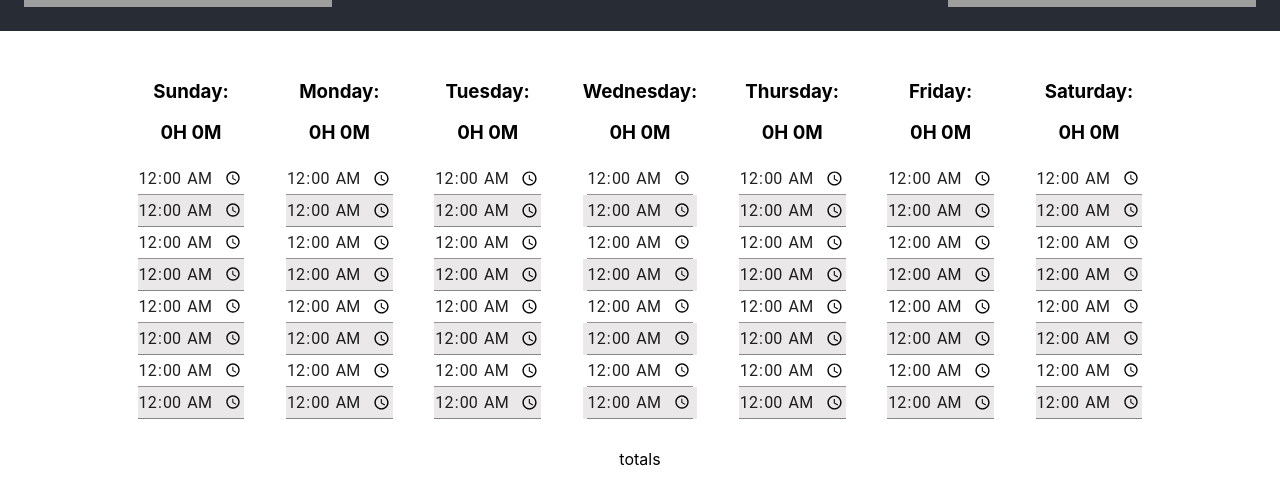
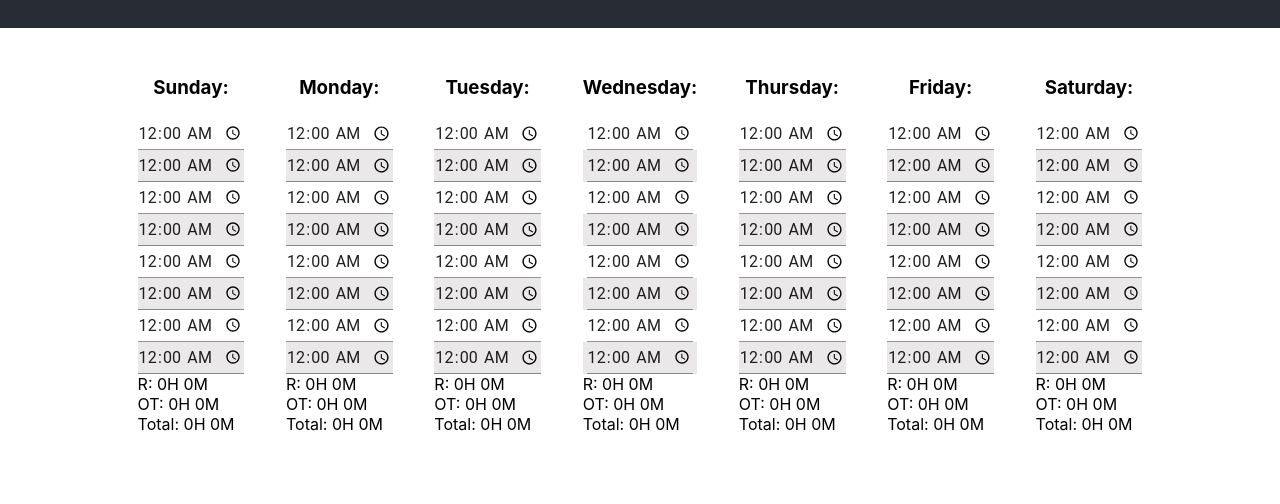
Before and after one commit to Myst1024/shay_timesheet_calculator, a React (Create React App) app: page / in a window 1280 px wide. Shown: the part 248-752 px from the top of the page. Built offline with nearby package versions, Linux system fonts and the light colour scheme; grey boxes are pictures that could not be loaded.

Commit message:
gh pages setup

```diff
--- a/src/App.css
+++ b/src/App.css
@@ -31,7 +31,7 @@
 }
 
 .cat {
-  width:25%;
+  height: 200px;
 }
 
 .headerText {
@@ -41,3 +41,7 @@
 .punchContainer>div:nth-child(even) {
   background-color: #eae8e8;
 }
+
+.totals {
+  text-align: left;
+}
--- a/src/App.js
+++ b/src/App.js
@@ -1,6 +1,5 @@
 import React from 'react';
 import Day from './components/Day.js';
-import Totals from './components/Totals.js'
 import './App.css';
 
 
@@ -14,43 +13,71 @@ class App extends React.Component {
           name: 'Sunday',
           punches: ['00:00','00:00','00:00','00:00','00:00','00:00','00:00','00:00'],
           hours: 0,
-          minutes: 0
+          minutes: 0,
+          regularHours: 0,
+          regularMinutes: 0,
+          overtimeHours: 0,
+          overtimeMinutes: 0,
         },
         {
           name: 'Monday',
           punches: ['00:00','00:00','00:00','00:00','00:00','00:00','00:00','00:00'],
           hours: 0,
-          minutes: 0
+          minutes: 0,
+          regularHours: 0,
+          regularMinutes: 0,
+          overtimeHours: 0,
+          overtimeMinutes: 0,
         },
         {
           name: 'Tuesday',
           punches: ['00:00','00:00','00:00','00:00','00:00','00:00','00:00','00:00'],
           hours: 0,
-          minutes: 0
+          minutes: 0,
+          regularHours: 0,
+          regularMinutes: 0,
+          overtimeHours: 0,
+          overtimeMinutes: 0,
         },
         {
           name: 'Wednesday',
           punches: ['00:00','00:00','00:00','00:00','00:00','00:00','00:00','00:00'],
           hours: 0,
-          minutes: 0
+          minutes: 0,
+          regularHours: 0,
+          regularMinutes: 0,
+          overtimeHours: 0,
+          overtimeMinutes: 0,
         },
         {
           name: 'Thursday',
           punches: ['00:00','00:00','00:00','00:00','00:00','00:00','00:00','00:00'],
           hours: 0,
-          minutes: 0
+          minutes: 0,
+          regularHours: 0,
+          regularMinutes: 0,
+          overtimeHours: 0,
+          overtimeMinutes: 0,
         },
         {
           name: 'Friday',
           punches: ['00:00','00:00','00:00','00:00','00:00','00:00','00:00','00:00'],
           hours: 0,
-          minutes: 0
+          minutes: 0,
+          regularHours: 0,
+          regularMinutes: 0,
+          overtimeHours: 0,
+          overtimeMinutes: 0,
         },
         {
           name: 'Saturday',
           punches: ['00:00','00:00','00:00','00:00','00:00','00:00','00:00','00:00'],
           hours: 0,
-          minutes: 0
+          minutes: 0,
+          regularHours: 0,
+          regularMinutes: 0,
+          overtimeHours: 0,
+          overtimeMinutes: 0,
         },
 
       ]
@@ -61,6 +88,31 @@ class App extends React.Component {
     let days = this.state.days
     days[dayIndex].hours = hours
     days[dayIndex].minutes = minutes
+
+    let totalMinutes = 0
+    const overtimeLimit = 40 * 60
+    days.forEach(function(day, i) {
+      let normalMinutes = 0
+      let overtimeMinutes = 0
+      let dayMinutes = ((day.hours * 60) + day.minutes)
+      totalMinutes += dayMinutes
+      if (totalMinutes > overtimeLimit) {
+        if (totalMinutes - dayMinutes > overtimeLimit){
+          overtimeMinutes = dayMinutes;
+        } else {
+          overtimeMinutes = (totalMinutes - overtimeLimit);
+          normalMinutes = dayMinutes - overtimeMinutes;
+        }
+      } else {
+        normalMinutes = dayMinutes
+      }
+      days[i].regularHours = Math.floor(normalMinutes/60);
+      days[i].regularMinutes = (normalMinutes % 60);
+      days[i].overtimeHours = Math.floor(overtimeMinutes/60);
+      days[i].overtimeMinutes = (overtimeMinutes % 60);
+
+    })
+
     this.setState({days: days})
   }
 
@@ -83,7 +135,6 @@ class App extends React.Component {
     var totalHours = Math.floor(totalTime / 60);
     var totalMinutes = totalTime % 60;
     this.setTotals(dayIndex, totalHours, totalMinutes)
-    console.log(totalHours, totalMinutes);
     //return <span>Hours: {totalHours} Minutes: {totalMinutes}</span>
 
 }
@@ -114,8 +165,8 @@ class App extends React.Component {
 
   render() {
     const days = this.state.days.map((day, index) =>
+      <div className="day" key={day.name} >
         <Day
-        key={day.name}
           name={day.name}
           dayIndex={index}
           punches={day.punches}
@@ -123,7 +174,12 @@ class App extends React.Component {
           setTotals={this.setTotals.bind(this)}
           hours={day.hours}
           minutes={day.minutes}
+          regularHours={day.regularHours}
+          regularMinutes={day.regularMinutes}
+          overtimeHours={day.overtimeHours}
+          overtimeMinutes={day.overtimeMinutes}
         />
+      </div>
     )
 
     return (
@@ -140,7 +196,6 @@ class App extends React.Component {
           {days}
 
         </div>
-        <Totals days={this.state.days}/>
       </div>
     )
   };
--- a/src/components/Day.js
+++ b/src/components/Day.js
@@ -8,11 +8,18 @@ function Day(props) {
     return(
         <div className="dayContainer">
             <h3>{props.name}:</h3>
-            <h3>{props.hours}H {props.minutes}M</h3>
+
             <div className="punchContainer">
                 {props.punches.map((punch, i) =>
                     <Punch key={i} day={props.name} time={punch} dayIndex={props.dayIndex} punchIndex={i} updatePunch={props.updatePunch}/>
                 )}
+            </div>
+            <div className="totals">
+                <span>R: {props.regularHours}H {props.regularMinutes}M</span>
+                <br />
+                <span>OT: {props.overtimeHours}H {props.overtimeMinutes}M</span>
+                <br />
+                <span>Total: {props.hours}H {props.minutes}M</span>
             </div>
         </div>
     )
--- a/src/components/Totals.js
+++ /dev/null
@@ -1,12 +0,0 @@
-import React from 'react';
-
-
-function Totals(props) {
-    return(
-        <div className="totals">
-            totals
-        </div>
-    )
-}
-
-export default Totals
```
Also changed, not shown: package.json (+6 -1 lines), 1 other file (tests, documents, lock files or other folders). Lines whose indentation alone changed are shown as unchanged.
